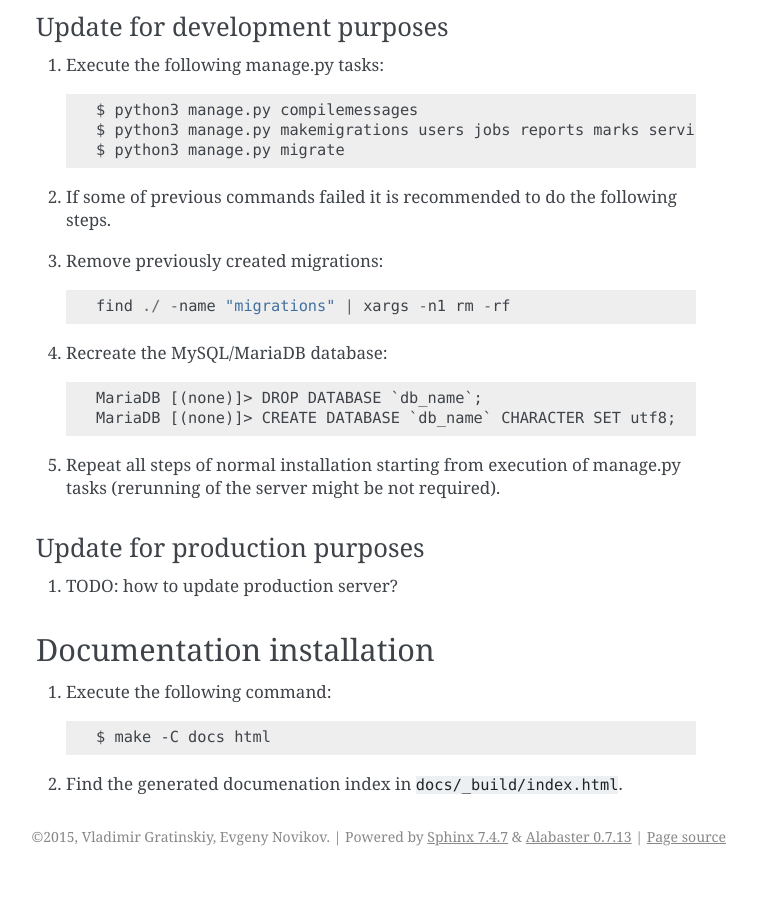
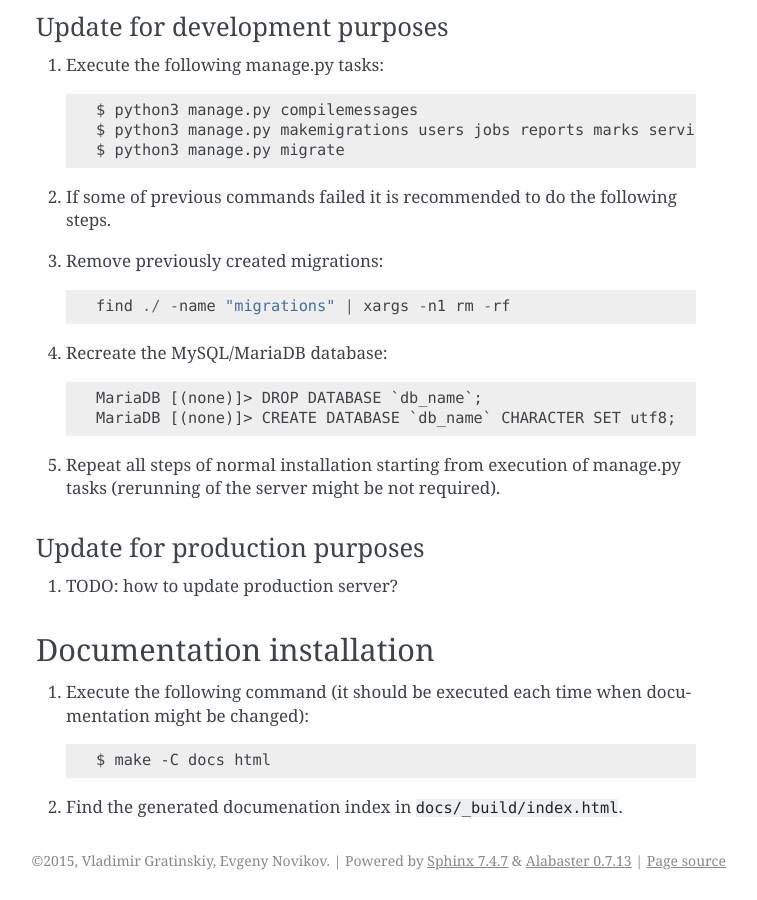
Before and after one commit to ldv-klever/klever, a Sphinx documentation site: the page built from Omega/docs/install.rst, in a window 1280 px wide and 900 px high, scrolled down 2307 px. Shown: the whole window, without its empty margins (384-1141 px from the left). Built offline with Sphinx 7.4.7, drawn with Linux system fonts in a browser that asks for light colours; before the commit the page ends 3183 px from its top, so only the background shows below that.

Commit message:
Specify how to update documentation

```diff
--- a/Omega/docs/install.rst
+++ b/Omega/docs/install.rst
@@ -126,7 +126,7 @@ Update for production purposes
 Documentation installation
 --------------------------
 
-#. Execute the following command::
+#. Execute the following command (it should be executed each time when documentation might be changed)::
 
     $ make -C docs html
 
```
